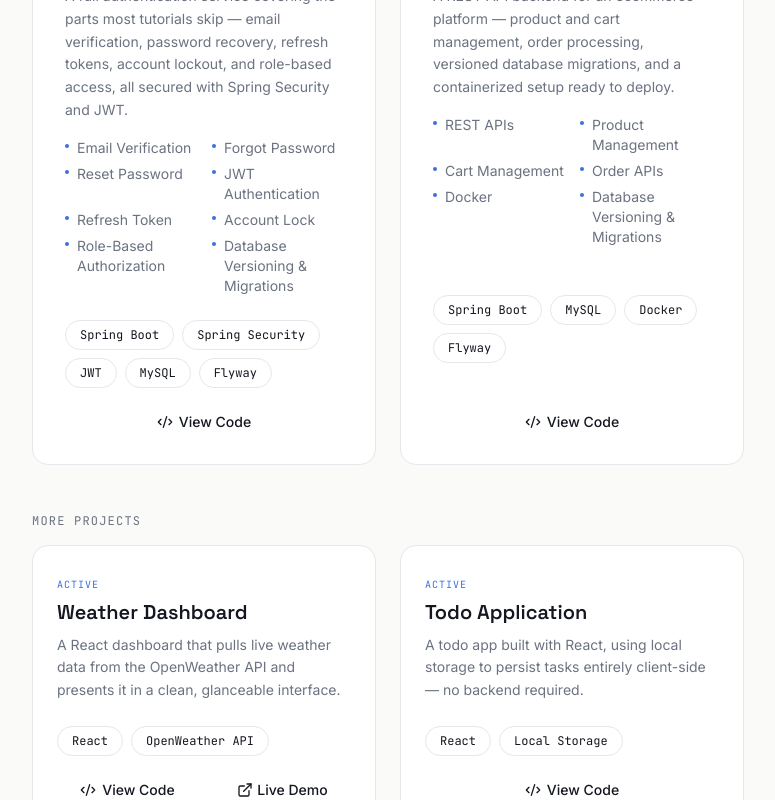
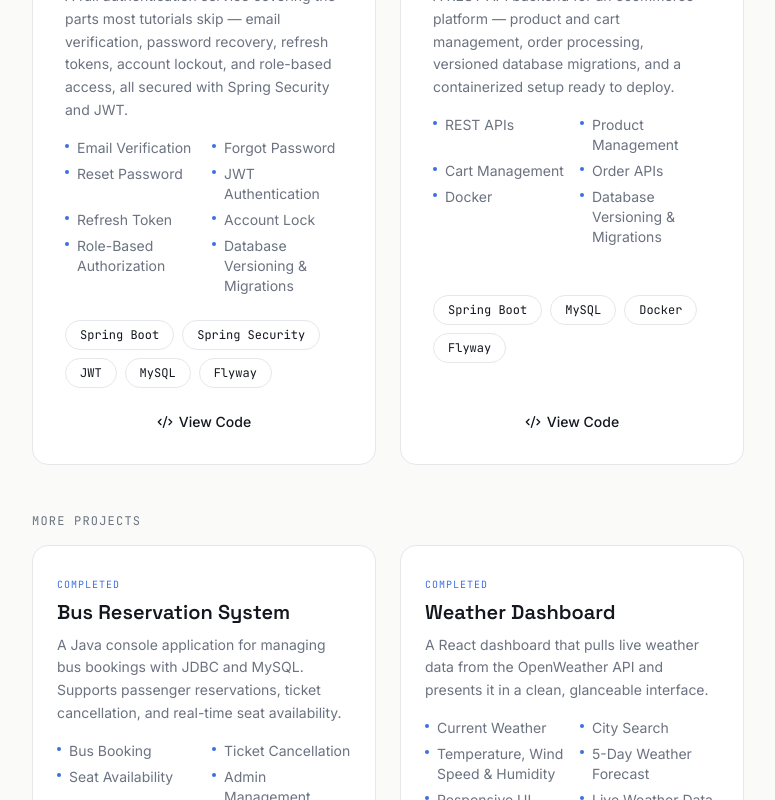
Before and after one commit to aathi1412/personal-portfolio, a React (Vite) app: page / in a window 1280 px wide. Shown: the part 2000-2800 px from the top of the page, without its empty margins (384-1159 px from the left). Built offline with nearby package versions, Linux system fonts and the light colour scheme.

Commit message:
feat(projects): Add Bus Reservation System Project
- Added a new project entry for the Bus Reservation System
- Updated the features and technologies for the Weather Dashboard project
- Changed the status of the Weather Dashboard and Todo List projects to completed

```diff
--- a/src/data/projects.js
+++ b/src/data/projects.js
@@ -41,14 +41,39 @@ export const projects = [
     live: ''
   },
   {
+    title: 'Bus Reservation System',
+    description:
+        'A Java console application for managing bus bookings with JDBC and MySQL. Supports passenger reservations, ticket cancellation, and real-time seat availability.',
+    features: [
+        'Bus Booking',
+        'Ticket Cancellation',
+        'Seat Availability',
+        'Admin Management',
+        'Passenger Management',
+        'JDBC Database Integration'
+    ],
+    tech: ['Java', 'JDBC', 'MySQL'],
+    githubUrl: 'https://github.com/aathi1412/Bus-Reservation-System-console-java',
+    featured: false,
+    status: 'completed',
+    live: ''
+  },
+  {
     title: 'Weather Dashboard',
     description:
       'A React dashboard that pulls live weather data from the OpenWeather API and presents it in a clean, glanceable interface.',
-    features: [],
-    tech: ['React', 'OpenWeather API'],
+    features: [
+      'Current Weather',
+      'City Search',
+      'Temperature, Wind Speed & Humidity',
+      '5-Day Weather Forecast',
+      'Responsive UI',
+      'Live Weather Data'
+    ],
+    tech: ['HTML', 'CSS', 'JavaScript', 'OpenWeather API'],
     githubUrl: 'https://github.com/aathi1412/Weather-Dashboard',
     featured: false,
-    status: 'active',
+    status: 'completed',
     live: 'https://zoro-weather-dashboard.netlify.app/'
   },
   {
@@ -59,7 +84,7 @@ export const projects = [
     tech: ['React', 'Local Storage'],
     githubUrl: 'https://github.com/aathi1412/Todo-List-Project',
     featured: false,
-    status: 'active',
+    status: 'completed',
     live: ''
   },
 ];
```
